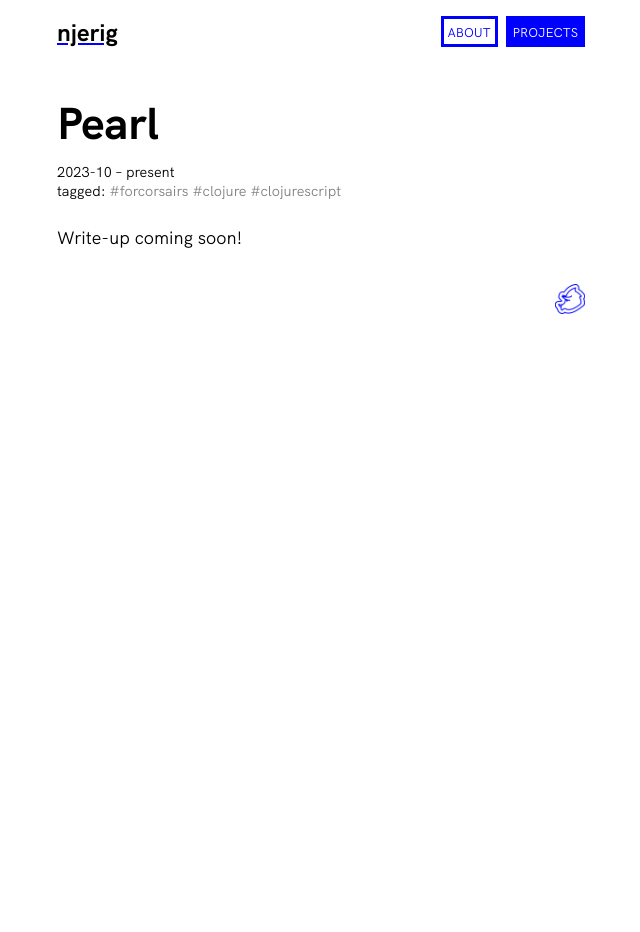
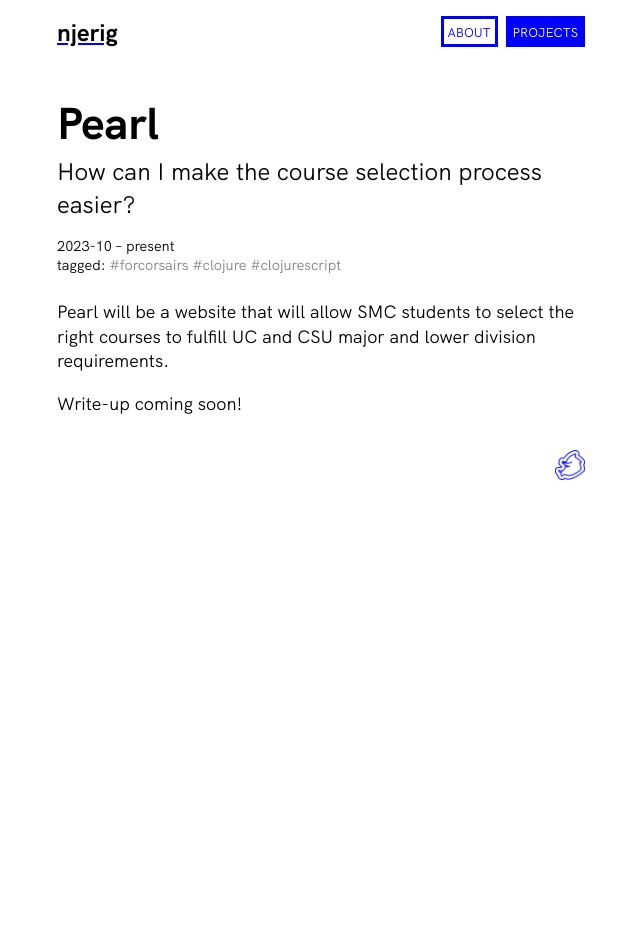
Before and after one commit to njerig/personal-website, a Jekyll site: the page built from _projects/pearl.md, in a window 1280 px wide. Shown: the whole page, without its empty margins (319-959 px from the left). Built offline with Jekyll 4.4.1, drawn with Linux system fonts in a browser that asks for light colours.

Commit message:
Update Pearl project page

```diff
--- a/_projects/pearl.md
+++ b/_projects/pearl.md
@@ -1,9 +1,12 @@
 ---
 layout: project
 title: Pearl
+subtitle: How can I make the course selection process easier?
 description: Pearl is a website that will allow SMC students to select the right courses to fulfill UC and CSU major and lower division requirements.
 start_date: 2023-10
 tags: forcorsairs clojure clojurescript
 ---
 
+Pearl will be a website that will allow SMC students to select the right courses to fulfill UC and CSU major and lower division requirements.
+
 Write-up coming soon!
```
